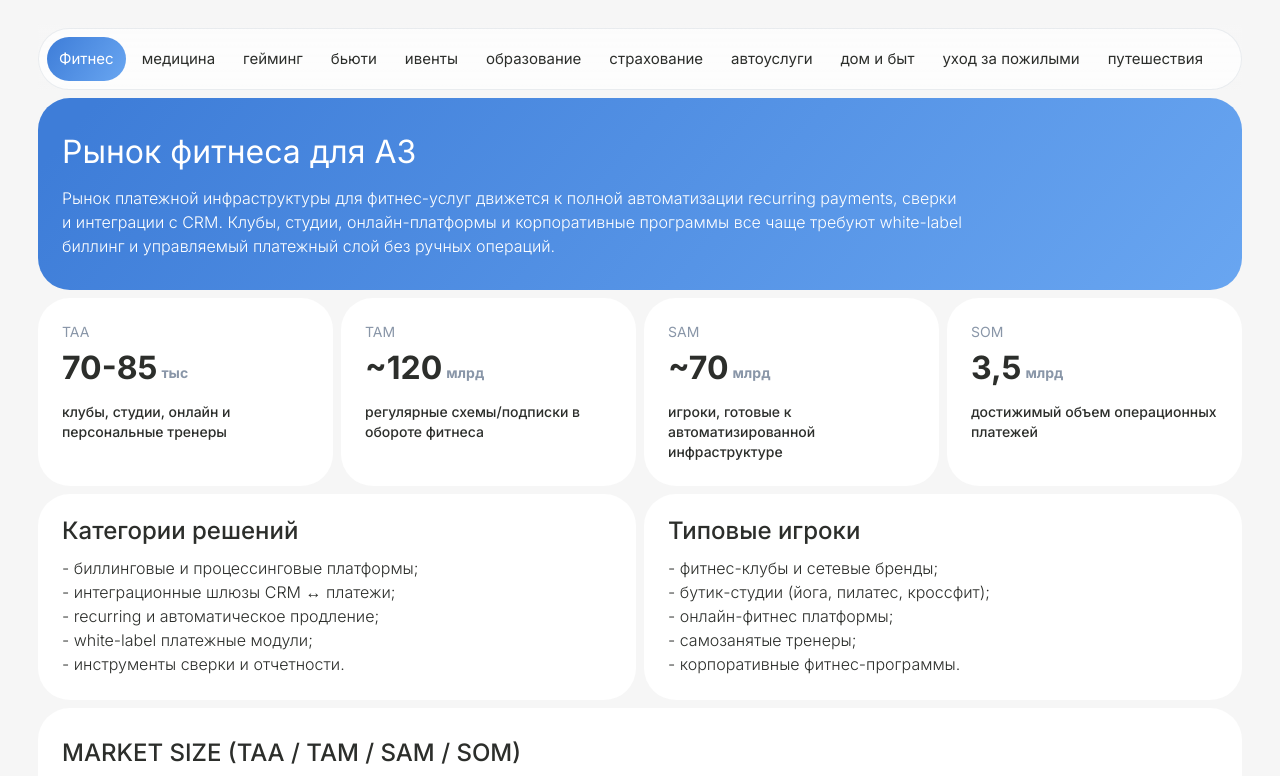
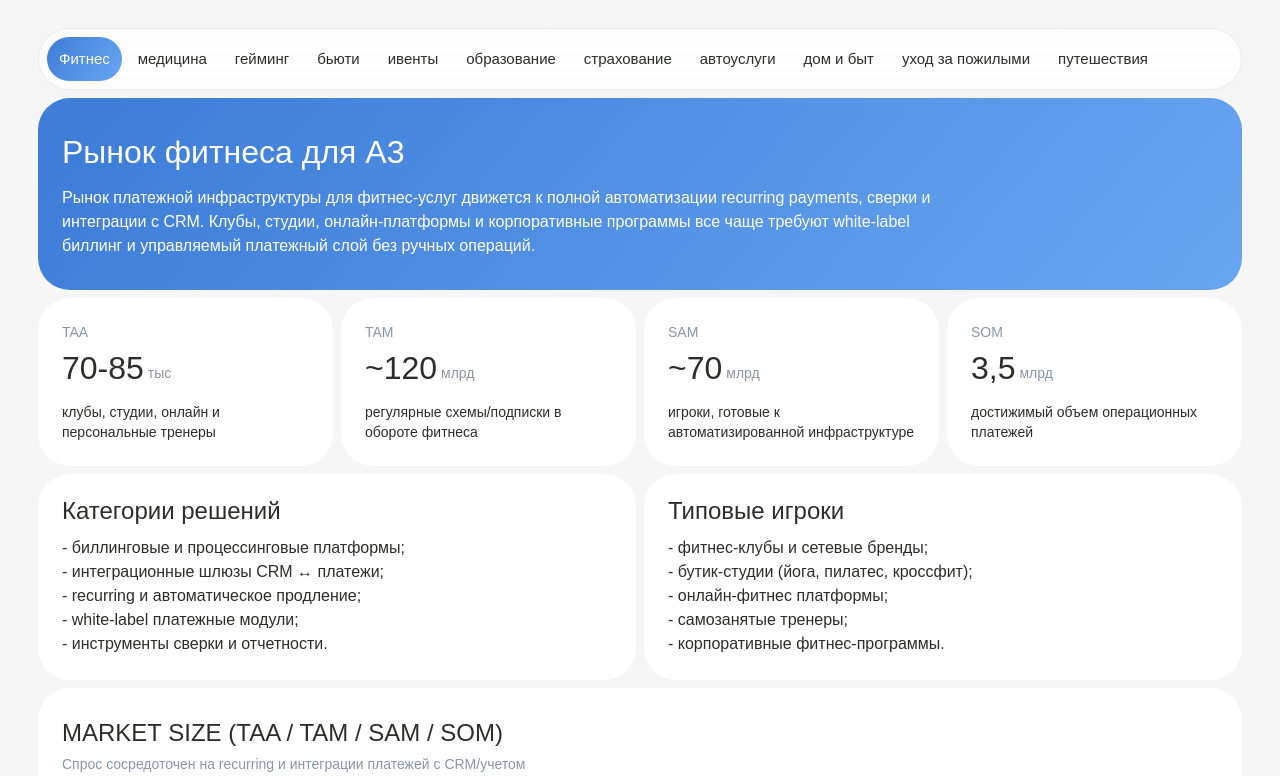
Before and after one commit to ignatovivin/researching, a React (Vite) app: page / in a window 1280 px wide. Shown: the top 776 px of the page. Built offline with nearby package versions, Linux system fonts and the light colour scheme.

Commit message:
Adjust site font and medicine KPI weights

```diff
--- a/src/App.css
+++ b/src/App.css
@@ -231,14 +231,14 @@
   gap: 4px;
   font-size: 32px;
   line-height: 44px;
-  font-weight: 700;
+  font-weight: 500;
 }
 
 .medicine-stat-unit {
   margin-bottom: 7px;
   font-size: 14px;
   line-height: 20px;
-  font-weight: 700;
+  font-weight: 500;
   color: var(--fg-muted);
 }
 
--- a/src/index.css
+++ b/src/index.css
@@ -1,7 +1,5 @@
-@import url('https://fonts.googleapis.com/css2?family=Inter:wght@300;400;500;600;700&display=swap');
-
 :root {
-  font-family: 'Inter', 'Segoe UI', sans-serif;
+  font-family: Arial, sans-serif;
   line-height: 1.5;
   font-weight: 400;
   color: #2c2e2b;
```
